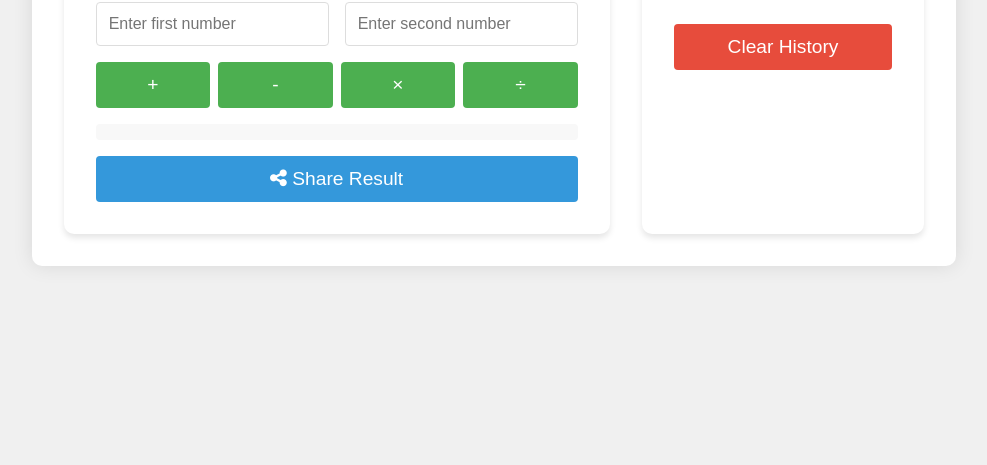
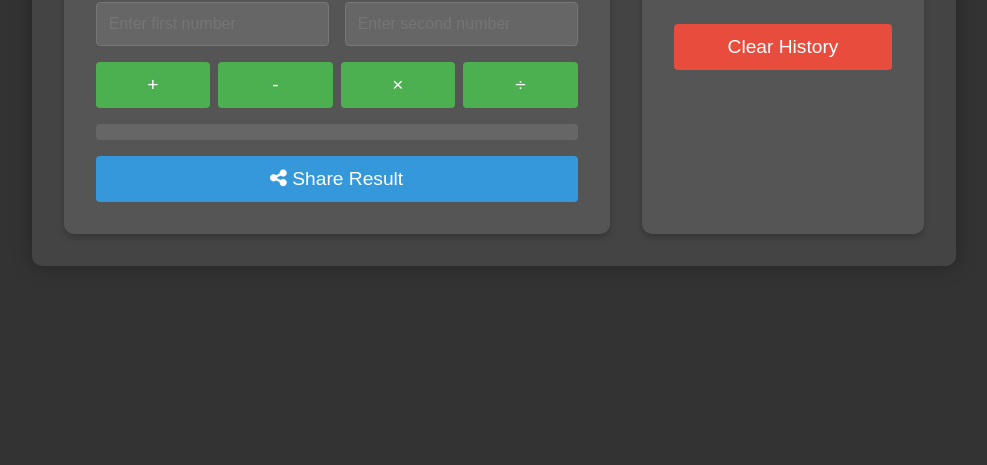
Before and after one commit to Caffeine-Gallery/calcumate-01928b00d92d, a website built with Vite: page frontend/index.html in a window 1280 px wide. Shown: the part 335-800 px from the top of the page, without its empty margins (146-1133 px from the left). Built offline with nearby package versions, Linux system fonts and the light colour scheme; what @dfinity/agent would draw is missing.

Commit message:
01928b05-ff3e-7ddc-8e5e-082267cf8225

```diff
--- a/frontend/index.css
+++ b/frontend/index.css
@@ -5,28 +5,29 @@ body {
     align-items: center;
     height: 100vh;
     margin: 0;
-    background-color: #f0f0f0;
+    background-color: #333333; /* Dark grey background */
+    color: #ffffff; /* White text for better contrast */
 }
 
 .container {
     display: flex;
     gap: 2rem;
-    background-color: white;
+    background-color: #444444; /* Slightly lighter grey for container */
     padding: 2rem;
     border-radius: 10px;
-    box-shadow: 0 0 20px rgba(0, 0, 0, 0.1);
+    box-shadow: 0 0 20px rgba(0, 0, 0, 0.3);
 }
 
 .calculator, .history {
-    background-color: #ffffff;
+    background-color: #555555; /* Even lighter grey for calculator and history */
     padding: 2rem;
     border-radius: 10px;
-    box-shadow: 0 4px 6px rgba(0, 0, 0, 0.1);
+    box-shadow: 0 4px 6px rgba(0, 0, 0, 0.2);
 }
 
 h1, h2 {
     margin-bottom: 1rem;
-    color: #333;
+    color: #ffffff;
 }
 
 .input-group {
@@ -38,9 +39,11 @@ h1, h2 {
 input {
     flex: 1;
     padding: 0.75rem;
-    border: 1px solid #ddd;
+    border: 1px solid #777777;
     border-radius: 4px;
     font-size: 1rem;
+    background-color: #666666;
+    color: #ffffff;
 }
 
 .buttons {
@@ -70,7 +73,7 @@ button:hover {
     font-weight: bold;
     margin-bottom: 1rem;
     padding: 0.5rem;
-    background-color: #f8f8f8;
+    background-color: #666666;
     border-radius: 4px;
 }
 
@@ -92,7 +95,7 @@ button:hover {
 
 .history li {
     padding: 0.5rem;
-    border-bottom: 1px solid #eee;
+    border-bottom: 1px solid #777777;
 }
 
 #clearHistoryBtn {
```
